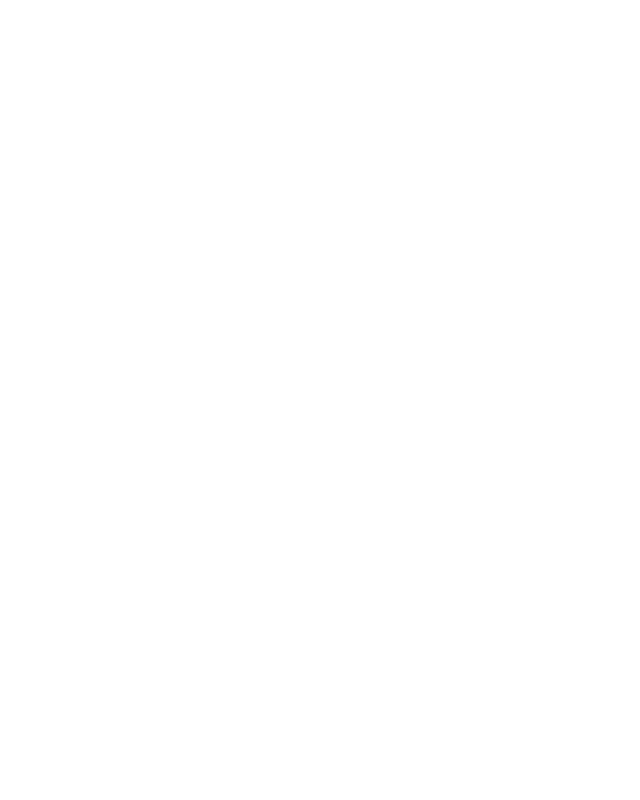
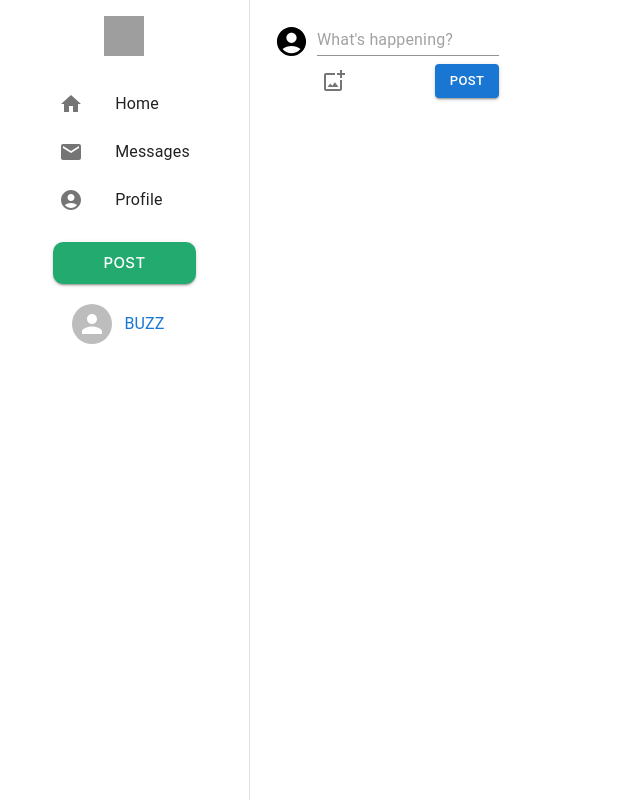
Before and after one commit to Project-Chirp/chirp-frontend, a React (Create React App) app: page /home in a window 1280 px wide. Before the commit this address had no page. Shown: the whole page, without its empty margins (0-640 px from the left). Built offline with nearby package versions, Linux system fonts and the light colour scheme; grey boxes are pictures that could not be loaded.

Commit message:
Created compost post component

```diff
--- a/src/App.js
+++ b/src/App.js
@@ -1,12 +1,14 @@
 import "./App.css";
 import Login from "./pages/Login";
 import { Route, Routes } from "react-router-dom";
+import Timeline from "./pages/TImeline";
 
 function App() {
   return (
     <div className="App">
       <Routes>
         <Route path="/login" element={<Login />} />
+        <Route path="/home" element={<Timeline />} />
       </Routes>
     </div>
   );
--- a/src/components/ComposePost.tsx
+++ b/src/components/ComposePost.tsx
@@ -0,0 +1,36 @@
+import AccountCircle from "@mui/icons-material/AccountCircle";
+import { Box, Button, IconButton, TextField } from "@mui/material";
+import AddPhotoAlternateOutlinedIcon from "@mui/icons-material/AddPhotoAlternateOutlined";
+
+const ComposePost = () => {
+  return (
+    <Box sx={{ display: "flex", padding: 2 }}>
+      <AccountCircle fontSize="large" sx={{ paddingRight: 1 }} />
+      <Box>
+        <TextField
+          id="standard-multiline-static"
+          hiddenLabel
+          multiline
+          variant="standard"
+          placeholder="What's happening?"
+        />
+        <Box
+          sx={{
+            display: "flex",
+            justifyContent: "space-between",
+            marginTop: 1,
+          }}
+        >
+          <IconButton size="small">
+            <AddPhotoAlternateOutlinedIcon></AddPhotoAlternateOutlinedIcon>
+          </IconButton>
+          <Button variant="contained" size="small">
+            Post
+          </Button>
+        </Box>
+      </Box>
+    </Box>
+  );
+};
+
+export default ComposePost;
--- a/src/components/NavBar.tsx
+++ b/src/components/NavBar.tsx
@@ -15,7 +15,7 @@
   {
     icon: <HomeIcon />,
     label: "Home",
-    route: "/login",
+    route: "/home",
   },
   {
     icon: <MailIcon />,
--- /dev/null
+++ b/src/pages/TImeline.tsx
@@ -0,0 +1,15 @@
+import { Box } from "@mui/material";
+import ComposePost from "../components/ComposePost";
+import PageWrapper from "./PageWrapper";
+
+const Timeline = () => {
+  return (
+    <PageWrapper>
+      <Box>
+        <ComposePost />
+      </Box>
+    </PageWrapper>
+  );
+};
+
+export default Timeline;
```
